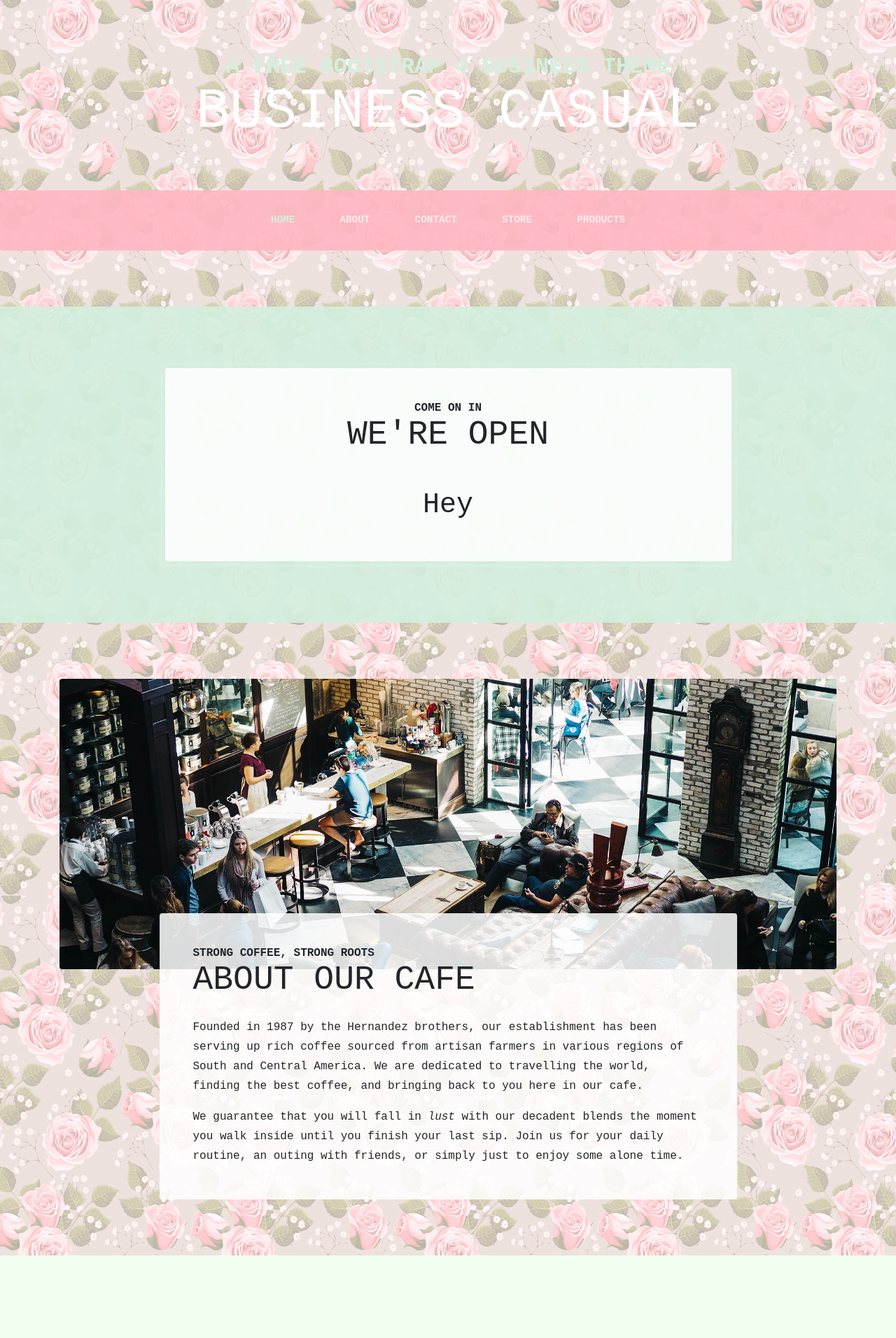
After one commit to JosefinE7/Milestone-project-3, a Flask app: page /products in a window 1280 px wide. The commit adds this page. Shown: the whole page at 70% size. Run offline with Flask 2, Linux system fonts and the light colour scheme; some libraries are stand-ins or nearby versions.

```diff
--- a/run.py
+++ b/run.py
@@ -24,6 +24,11 @@ def careers():
     return render_template("careers.html")
 
 
+@app.route("/products")
+def products():
+    return render_template("products.html")
+
+
 if __name__ == "__main__":
     app.run(host=os.environ.get("IP"), port=int(
         os.environ.get("PORT")), debug=True)
--- a/templates/base.html
+++ b/templates/base.html
@@ -1,35 +1,25 @@
 <!DOCTYPE html>
 <html lang="en">
+
 <head>
 	<meta charset="UTF-8" />
 	<meta name="viewport" content="width=device-width, initial-scale=1.0" />
-		<link
-			rel="stylesheet"
-			href="{{ url_for('static', filename='vendor/bootstrap/css/bootstrap.min.css') }}"
-		/>
-		<link
-			rel="stylesheet"
-			href="{{ url_for('static', filename='css/business-casual.min.css') }}"
-		/>
+	<link rel="stylesheet" href="{{ url_for('static', filename='vendor/bootstrap/css/bootstrap.min.css') }}" />
+	<link rel="stylesheet" href="{{ url_for('static', filename='css/business-casual.min.css') }}" />
 	<title>Milestone project 3</title>
 </head>
 
 <body>
 	<h1 class="site-heading text-center text-white d-none d-lg-block">
 		<span class="site-heading-upper text-primary mb-3"
-				>A Free Bootstrap 4 Business Theme</span
-			>
+				>A Free Bootstrap 4 Business Theme</span>
 		<span class="site-heading-lower">Business Casual</span>
 	</h1>
 
 	<!-- Navigation -->
 	<nav class="navbar navbar-expand-lg navbar-dark py-lg-4" id="mainNav">
 		<div class="container">
-				<a
-					class="navbar-brand text-uppercase text-expanded font-weight-bold d-lg-none"
-					href="#"
-					>Start Bootstrap</a
-				>
+			<a class="navbar-brand text-uppercase text-expanded font-weight-bold d-lg-none" href="#">Start Bootstrap</a>
 			<button
 					class="navbar-toggler"
 					type="button"
@@ -44,33 +34,21 @@
 			<div class="collapse navbar-collapse" id="navbarResponsive">
 				<ul class="navbar-nav mx-auto">
 					<li class="nav-item active px-lg-4">
-							<a
-								class="nav-link text-uppercase text-expanded"
-								href="{{ url_for('index') }}"
-								>Home
+						<a class="nav-link text-uppercase text-expanded" href="{{ url_for('index') }}">Home
 							<span class="sr-only">(current)</span>
 						</a>
 					</li>
 					<li class="nav-item px-lg-4">
-							<a
-								class="nav-link text-uppercase text-expanded"
-								href="{{ url_for('about') }}"
-								>About</a
-							>
+						<a class="nav-link text-uppercase text-expanded" href="{{ url_for('about') }}">About</a>
 					</li>
 					<li class="nav-item px-lg-4">
-							<a
-								class="nav-link text-uppercase text-expanded"
-								href="{{ url_for('contact') }}"
-								>Products</a
-							>
+						<a class="nav-link text-uppercase text-expanded" href="{{ url_for('contact') }}">Contact</a>
 					</li>
 					<li class="nav-item px-lg-4">
-							<a
-								class="nav-link text-uppercase text-expanded"
-								href="{{ url_for('careers') }}"
-								>Store</a
-							>
+						<a class="nav-link text-uppercase text-expanded" href="{{ url_for('careers') }}">Store</a>
+					</li>
+					<li class="nav-item px-lg-4">
+						<a class="nav-link text-uppercase text-expanded" href="{{ url_for('products') }}">Products</a>
 					</li>
 				</ul>
 			</div>
@@ -93,4 +71,5 @@
 	<script src="{{ url_for('static', filename='vendor/jquery/jquery.min.js') }}"></script>
 	<script src="{{ url_for('static', filename='vendor/bootstrap/js/bootstrap.bundle.min.js') }}"></script>
 </body>
+
 </html>
--- /dev/null
+++ b/templates/products.html
@@ -0,0 +1,54 @@
+{% extends 'base.html' %} {% block content %}
+<section class="page-section cta">
+	<div class="container">
+		<div class="row">
+			<div class="col-xl-9 mx-auto">
+				<div class="cta-inner text-center rounded">
+					<h2 class="section-heading mb-5">
+						<span class="section-heading-upper">Come On In</span>
+						<span class="section-heading-lower">We're Open</span>
+					</h2>
+					<h1>Hey</h1>
+				</div>
+			</div>
+		</div>
+	</div>
+</section>
+
+<section class="page-section about-heading">
+	<div class="container">
+		<img
+			class="img-fluid rounded about-heading-img mb-3 mb-lg-0"
+			src="{{ url_for('static', filename='img/about.jpg') }}"
+			alt=""
+		/>
+		<div class="about-heading-content">
+			<div class="row">
+				<div class="col-xl-9 col-lg-10 mx-auto">
+					<div class="bg-faded rounded p-5">
+						<h2 class="section-heading mb-4">
+							<span class="section-heading-upper"
+								>Strong Coffee, Strong Roots</span>
+							<span class="section-heading-lower">About Our Cafe</span>
+						</h2>
+						<p>
+							Founded in 1987 by the Hernandez brothers, our establishment has
+							been serving up rich coffee sourced from artisan farmers in
+							various regions of South and Central America. We are dedicated to
+							travelling the world, finding the best coffee, and bringing back
+							to you here in our cafe.
+						</p>
+						<p class="mb-0">
+							We guarantee that you will fall in
+							<em>lust</em>
+							with our decadent blends the moment you walk inside until you
+							finish your last sip. Join us for your daily routine, an outing
+							with friends, or simply just to enjoy some alone time.
+						</p>
+					</div>
+				</div>
+			</div>
+		</div>
+	</div>
+</section>
+{% endblock %}
```
Lines whose indentation alone changed are shown as unchanged.
